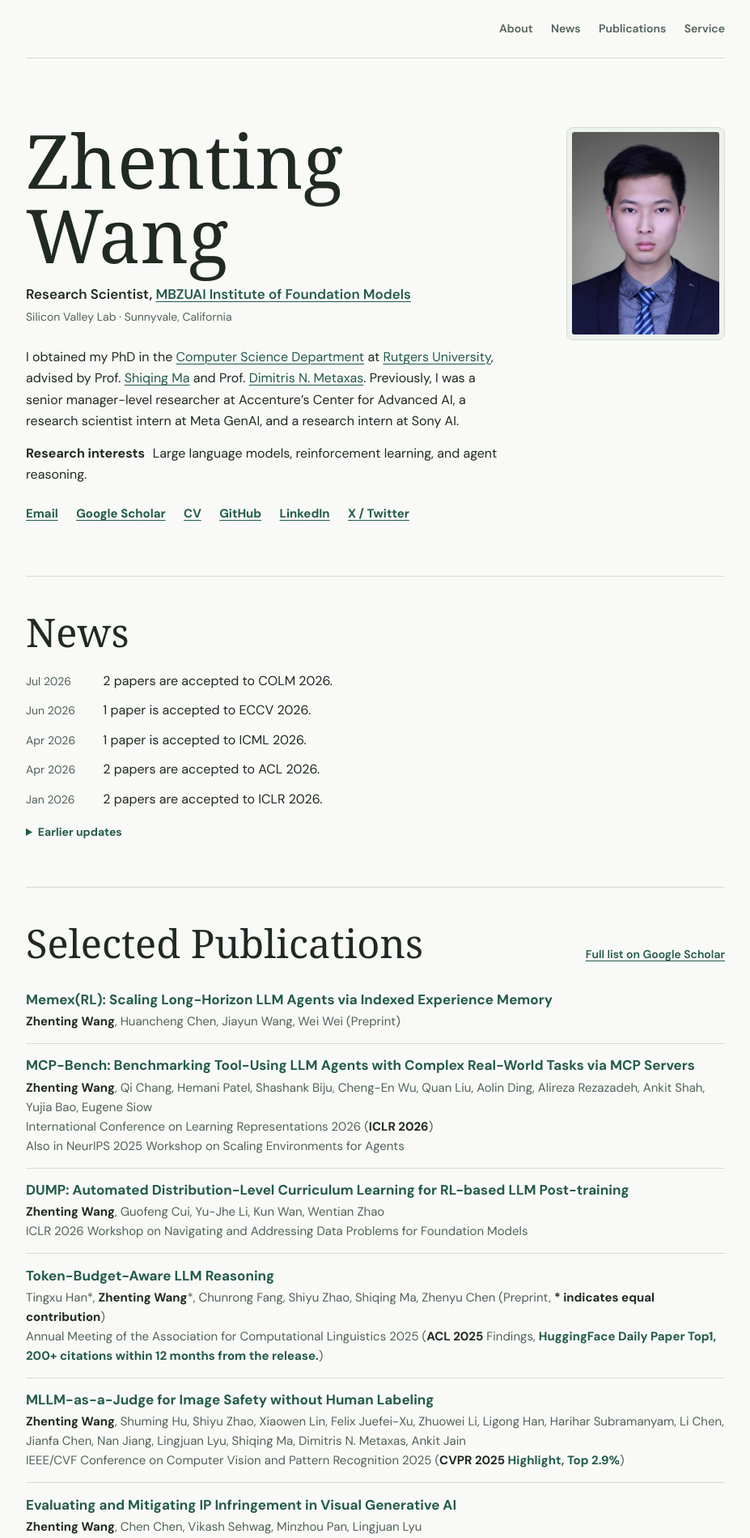
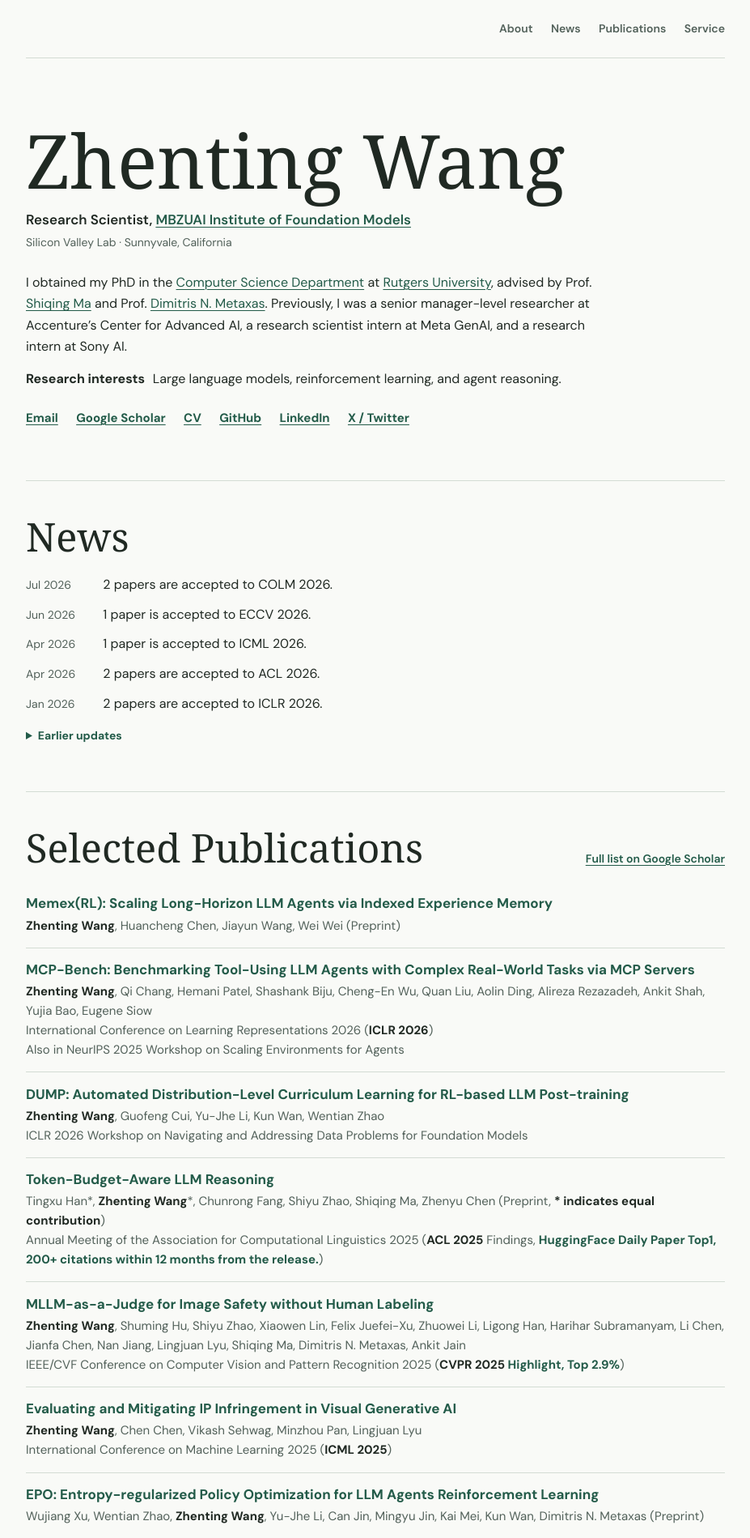
Before and after one commit to ZhentingWang/zhentingwang.github.io, a Jekyll site: the page built from _pages/about.md, in a window 1280 px wide. Shown: the top 1899 px of the page at 81% size, without its empty margins (176-1103 px from the left). Built offline with Jekyll 4.4.1, drawn with Linux system fonts in a browser that asks for light colours; some web fonts are replaced.

Commit message:
Remove portrait from homepage

```diff
--- a/_pages/about.md
+++ b/_pages/about.md
@@ -3,37 +3,27 @@ permalink: /
 layout: homepage
 title: Research
 excerpt: "Zhenting Wang is a research scientist at the MBZUAI Institute of Foundation Models working on large language models, reinforcement learning, and agent reasoning."
-header:
-  image: photo_hq.jpg
 redirect_from:
   - /about/
   - /about.html
 ---
 
 <section class="hero" id="about" aria-labelledby="homepage-title">
-  <div class="hero-intro">
-    <h1 id="homepage-title">{{ site.author.name | escape }}</h1>
-    <p class="hero-role">Research Scientist, <a href="https://ifm.ai/">MBZUAI Institute of Foundation Models</a></p>
-    <p class="hero-location">Silicon Valley Lab &middot; {{ site.author.location | escape }}</p>
-  </div>
+  <h1 id="homepage-title">{{ site.author.name | escape }}</h1>
+  <p class="hero-role">Research Scientist, <a href="https://ifm.ai/">MBZUAI Institute of Foundation Models</a></p>
+  <p class="hero-location">Silicon Valley Lab &middot; {{ site.author.location | escape }}</p>
 
-  <figure class="hero-portrait">
-    <img src="{{ '/images/photo_hq.jpg' | relative_url }}" width="1310" height="1791" alt="Zhenting Wang">
-  </figure>
+  <p class="hero-bio">I obtained my PhD in the <a href="https://www.cs.rutgers.edu/">Computer Science Department</a> at <a href="https://www.rutgers.edu/">Rutgers University</a>, advised by Prof. <a href="https://people.cs.umass.edu/~shiqingma/">Shiqing Ma</a> and Prof. <a href="https://people.cs.rutgers.edu/~dnm/">Dimitris N. Metaxas</a>. Previously, I was a senior manager-level researcher at Accenture’s Center for Advanced AI, a research scientist intern at Meta GenAI, and a research intern at Sony AI.</p>
+  <p class="research-interests"><strong>Research interests</strong> Large language models, reinforcement learning, and agent reasoning.</p>
 
-  <div class="hero-details">
-    <p class="hero-bio">I obtained my PhD in the <a href="https://www.cs.rutgers.edu/">Computer Science Department</a> at <a href="https://www.rutgers.edu/">Rutgers University</a>, advised by Prof. <a href="https://people.cs.umass.edu/~shiqingma/">Shiqing Ma</a> and Prof. <a href="https://people.cs.rutgers.edu/~dnm/">Dimitris N. Metaxas</a>. Previously, I was a senior manager-level researcher at Accenture’s Center for Advanced AI, a research scientist intern at Meta GenAI, and a research intern at Sony AI.</p>
-    <p class="research-interests"><strong>Research interests</strong> Large language models, reinforcement learning, and agent reasoning.</p>
-
-    <ul class="profile-links" aria-label="Contact and profiles">
-      <li><a href="mailto:{{ site.author.email | escape }}">Email</a></li>
-      <li><a href="{{ site.author.googlescholar | escape }}">Google Scholar</a></li>
-      <li><a href="{{ '/Zhenting_CV.pdf' | relative_url }}">CV</a></li>
-      <li><a href="https://github.com/{{ site.author.github | escape }}">GitHub</a></li>
-      <li><a href="https://www.linkedin.com/in/{{ site.author.linkedin | escape }}">LinkedIn</a></li>
-      <li><a href="https://twitter.com/{{ site.author.twitter | escape }}">X / Twitter</a></li>
-    </ul>
-  </div>
+  <ul class="profile-links" aria-label="Contact and profiles">
+    <li><a href="mailto:{{ site.author.email | escape }}">Email</a></li>
+    <li><a href="{{ site.author.googlescholar | escape }}">Google Scholar</a></li>
+    <li><a href="{{ '/Zhenting_CV.pdf' | relative_url }}">CV</a></li>
+    <li><a href="https://github.com/{{ site.author.github | escape }}">GitHub</a></li>
+    <li><a href="https://www.linkedin.com/in/{{ site.author.linkedin | escape }}">LinkedIn</a></li>
+    <li><a href="https://twitter.com/{{ site.author.twitter | escape }}">X / Twitter</a></li>
+  </ul>
 </section>
 
 <section class="home-section" id="news" aria-labelledby="news-heading">
--- a/assets/css/homepage.css
+++ b/assets/css/homepage.css
@@ -89,16 +89,8 @@ a:hover { color: var(--hover); }
 section { scroll-margin-top: 1.25rem; }
 
 .hero {
-  display: grid;
-  grid-template-columns: minmax(0, 1fr) minmax(8.75rem, 12.25rem);
-  grid-template-areas: "intro portrait" "details portrait";
-  align-items: start;
-  gap: 1.55rem clamp(1.75rem, 6vw, 4.5rem);
   padding-block: clamp(2.75rem, 8vw, 5rem) clamp(2.5rem, 6vw, 4rem);
 }
-
-.hero-intro { grid-area: intro; }
-.hero-details { grid-area: details; }
 
 h1, h2 {
   margin: 0;
@@ -122,26 +114,13 @@ h2 { font-size: clamp(2.35rem, 6vw, 3.05rem); }
   font-size: 0.875rem;
 }
 
-.hero-bio { margin: 0; }
+.hero-bio {
+  max-width: 65ch;
+  margin: 1.55rem 0 0;
+}
 
 .research-interests { margin: 0.85rem 0 0; }
 .research-interests strong { margin-inline-end: 0.35em; font-weight: 700; }
-
-.hero-portrait {
-  grid-area: portrait;
-  margin: 0.3rem 0 0;
-  padding: 0.35rem;
-  border: 1px solid var(--rule);
-  border-radius: 0.5rem;
-  background: var(--surface);
-}
-
-.hero-portrait img {
-  display: block;
-  width: 100%;
-  height: auto;
-  border-radius: 0.2rem;
-}
 
 .profile-links {
   margin: 1.4rem 0 0;
@@ -248,11 +227,4 @@ h2 { font-size: clamp(2.35rem, 6vw, 3.05rem); }
   .site-shell { width: calc(100% - 2rem); }
   .site-header { justify-content: flex-start; padding-block: 1rem; }
   .section-nav, .profile-links { column-gap: 1rem; }
-  .hero {
-    grid-template-columns: minmax(0, 1fr) clamp(4.25rem, 20vw, 7rem);
-    grid-template-areas: "intro portrait" "details details";
-    gap: 1.15rem 0.85rem;
-  }
-  h1 { font-size: clamp(2.55rem, 9vw, 4rem); }
-  .hero-portrait { margin: 0.15rem 0 0; }
 }
```
